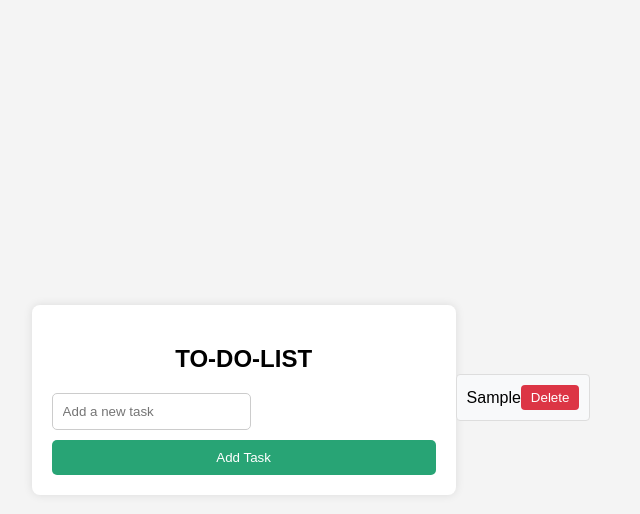
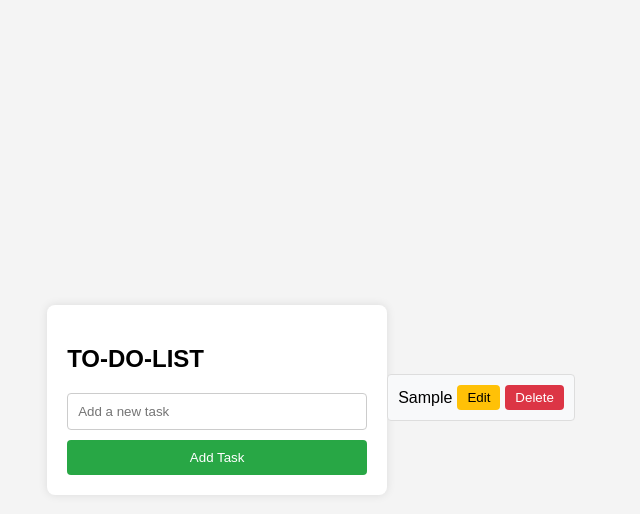
Before and after one commit to MohitPaudel05/JsTraining, a plain HTML site: page to-do-list.html in a window 1280 px wide. Both pictures are taken after typing "Sample" into the empty fields and a click on the button "Add Task". Shown: the whole page, without its empty margins (329-969 px from the left). Drawn offline with Linux system fonts and the light colour scheme.

Commit message:
edit button

```diff
--- a/script.js
+++ b/script.js
@@ -1,36 +1,47 @@
-
-// script.js
-document.addEventListener('DOMContentLoaded', function () {
 const taskInput = document.getElementById('taskInput');
 const addTaskBtn = document.getElementById('addTaskBtn');
 const taskList = document.getElementById('taskList');
 
-    // Function to add a new task
 function addTask() {
-        const taskText = taskInput.value.trim();//remove beginning and ending space
+  const taskText = taskInput.value.trim();
   if (taskText !== '') {
     const li = document.createElement('li');
-            li.textContent = taskText;
+
+    const taskSpan = document.createElement('span');
+    taskSpan.textContent = taskText;
+    li.appendChild(taskSpan);
+
+    const editBtn = document.createElement('button');
+    editBtn.textContent = 'Edit';
+    editBtn.className = 'edit';
+    editBtn.addEventListener('click', function () {
+      editTask(taskSpan);
+    });
 
     const deleteBtn = document.createElement('button');
     deleteBtn.textContent = 'Delete';
+    deleteBtn.className = 'delete';
     deleteBtn.addEventListener('click', function () {
       taskList.removeChild(li);
     });
 
+    li.appendChild(editBtn);
     li.appendChild(deleteBtn);
     taskList.appendChild(li);
     taskInput.value = '';
   }
 }
 
-    // Event listener for the Add Task button
+function editTask(taskSpan) {
+  const newTaskText = prompt('Edit your task:', taskSpan.textContent);
+  if (newTaskText !== null && newTaskText.trim() !== '') {
+    taskSpan.textContent = newTaskText.trim();
+  }
+}
+
 addTaskBtn.addEventListener('click', addTask);
-
-    // Event listener for pressing Enter key
 taskInput.addEventListener('keypress', function (e) {
   if (e.key === 'Enter') {
     addTask();
   }
 });
-});
--- a/todo.css
+++ b/todo.css
@@ -1,5 +1,5 @@
-body{
-    font-family: Arial,  sans-serif;
+body {
+    font-family: Arial, sans-serif;
     background-color: #f4f4f4;
     display: flex;
     justify-content: center;
@@ -7,61 +7,79 @@ body{
     height: 100vh;
     margin: 0;
   }
-.container{
+
+  .container {
     background: white;
     padding: 20px;
     border-radius: 8px;
-    box-shadow: 0 0 10px rgb(0,0,0,0.1);
-    width: 30%;
+    box-shadow: 0 0 10px rgba(0, 0, 0, 0.1);
+    width: 300px;
+  }
 
+  h1 {
+    text-align: center;
   }
-h2{
-    text-align: center  ;
-}
-#taskInput{
-    width: calc(100%-20px);
+
+  #taskInput {
+    width: calc(100% - 22px);
     padding: 10px;
     margin-bottom: 10px;
     border: 1px solid #ccc;
-    border-radius: 5px;
+    border-radius: 4px;
+  }
 
-}
-/*add task button*/
-#addTaskBtn{
+  #addTaskBtn {
     width: 100%;
     padding: 10px;
-background-color: #28a475;
+    background-color: #28a745;
     color: white;
+    border: none;
+    border-radius: 4px;
     cursor: pointer;
-border-radius: 5px;
-border: transparent  !important;
   }
-#add:hover{
+
+  #addTaskBtn:hover {
     background-color: #218838;
   }
-ul{
+
+  ul {
     list-style-type: none;
     padding: 0;
+  }
 
-}
-li{
+  li {
     padding: 10px;
     background-color: #f8f9fa;
     border: 1px solid #ddd;
     border-radius: 4px;
-    margin-bottom:5px;
+    margin-bottom: 5px;
     display: flex;
     justify-content: space-between;
     align-items: center;
   }
-li button{
-    background-color: #dc3545;
-    color: white;
+
+  li button {
+    margin-left: 5px;
+    padding: 5px 10px;
     border: none;
     border-radius: 4px;
     cursor: pointer;
-    padding: 5px 10px;
   }
-li button:hover{
-    background-color:#c82333;
+
+  li button.edit {
+    background-color: #ffc107;
+    color: black;
   }
+
+  li button.edit:hover {
+    background-color: #e0a800;
+  }
+
+  li button.delete {
+    background-color: #dc3545;
+    color: white;
+  }
+
+  li button.delete:hover {
+    background-color: #c82333;
+  }
```
Lines whose indentation alone changed are shown as unchanged.
